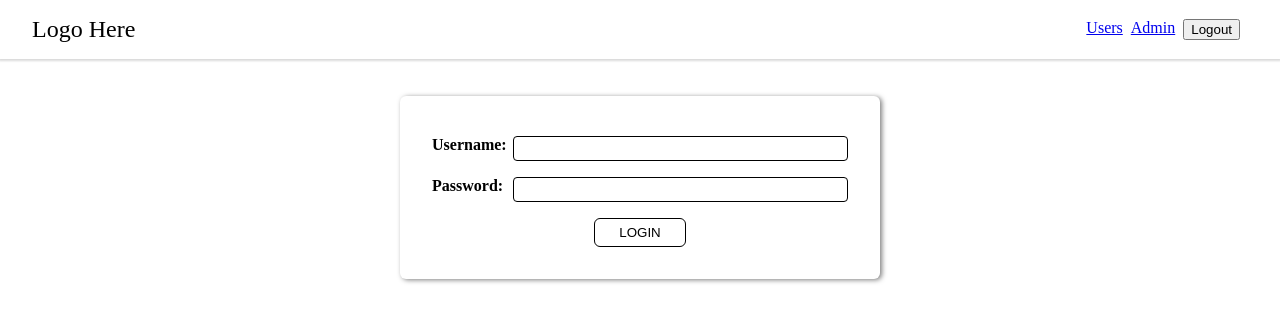
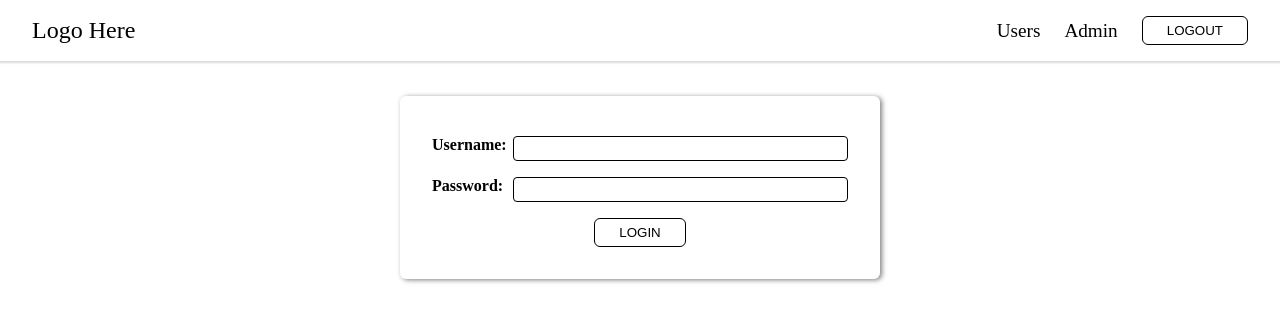
Before and after one commit to mbahre/features-app-prac, a React (Create React App) app: page / in a window 1280 px wide. Shown: the top 322 px of the page. Built offline with nearby package versions, Linux system fonts and the light colour scheme.

Commit message:
added MainNav styles

```diff
--- a/src/components/Header/MainNav.module.css
+++ b/src/components/Header/MainNav.module.css
@@ -6,5 +6,33 @@
 }
 
 .main-nav li {
-  margin-right: 8px;
+  margin-left: 1.5rem;
+  font-size: 1.2rem;
+  align-self: center;
 }
+
+.main-nav a {
+  text-decoration: none;
+  color: #000;
+}
+
+.main-nav button {
+  cursor: pointer;
+  padding: 0.38rem 1.5rem;
+  text-transform: uppercase;
+  background-color: #fff;
+  border: 1px solid #000;
+  border-radius: 6px;
+}
+
+.main-nav a:hover {
+  color: skyblue;
+  border-bottom: 2px solid skyblue;
+  padding-bottom: 4px;
+}
+
+.main-nav button:hover {
+  color: skyblue;
+  border: 1px solid skyblue;
+  box-shadow: 2px 1px 5px rgba(0, 0, 0, 0.1);
+}
```
